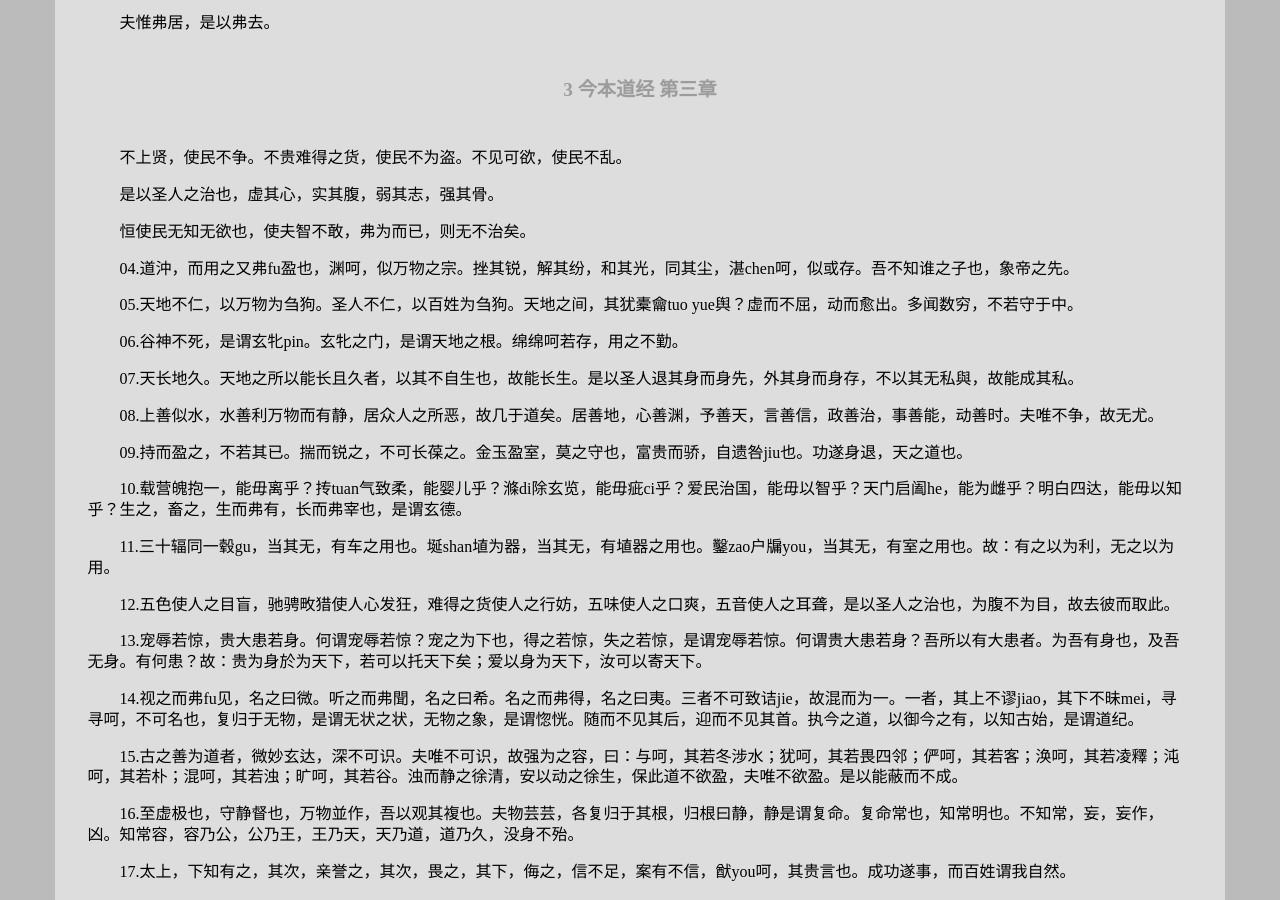
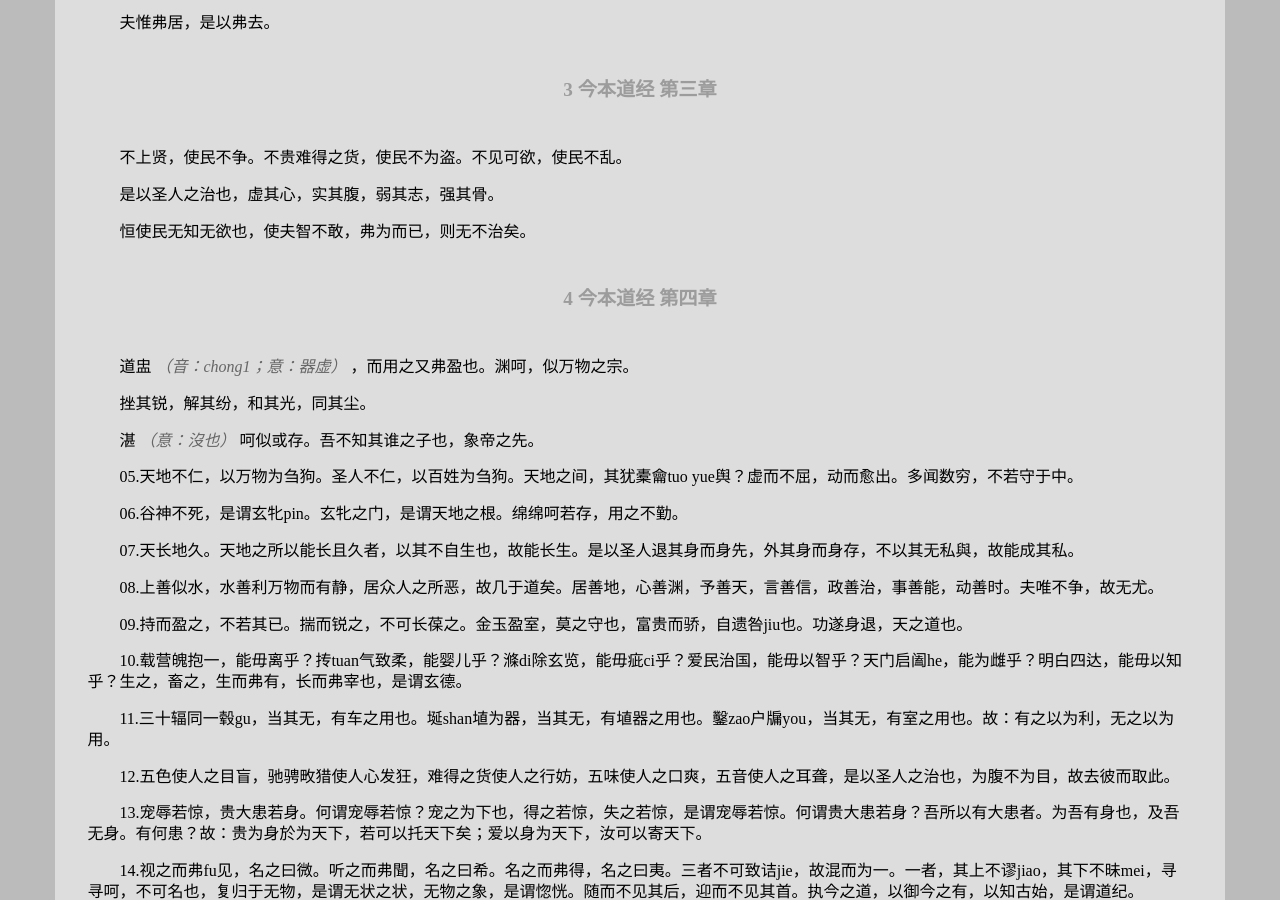
Before and after one commit to leiqin/leiqin.github.io, a Jekyll site: the page built from shoucang/daodejing.markdown, in a window 1280 px wide and 900 px high, scrolled down 11105 px. Built offline with Jekyll 4.4.1, drawn with Linux system fonts in a browser that asks for light colours; nearby versions of some CDN libraries; some of the changed text lies outside the part shown.

Commit message:
道德经 道经 4

```diff
--- a/shoucang/daodejing.markdown
+++ b/shoucang/daodejing.markdown
@@ -87,7 +87,7 @@ title: 道德经
 
 ###### 45 今本德经 第四十五章
 
-大成若缺，其用不敝。大盈若盅，其用不穷。
+大成若缺，其用不敝。大盈若盅 _（音：chong1；意：器虚）_ ，其用不穷。
 
 大直如诎，大巧如拙，大赢如肭。
 
@@ -441,9 +441,15 @@ title: 道德经
 
 恒使民无知无欲也，使夫智不敢，弗为而已，则无不治矣。
 
+###### 4 今本道经 第四章
+
+道盅 _（音：chong1；意：器虚）_ ，而用之又弗盈也。渊呵，似万物之宗。
+
+挫其锐，解其纷，和其光，同其尘。
+
+湛 _（意：沒也）_ 呵似或存。吾不知其谁之子也，象帝之先。
 
 
-04.道沖，而用之又弗fu盈也，渊呵，似万物之宗。挫其锐，解其纷，和其光，同其尘，湛chen呵，似或存。吾不知谁之子也，象帝之先。
 
 05.天地不仁，以万物为刍狗。圣人不仁，以百姓为刍狗。天地之间，其犹橐龠tuo yue舆？虚而不屈，动而愈出。多闻数穷，不若守于中。
 
```
